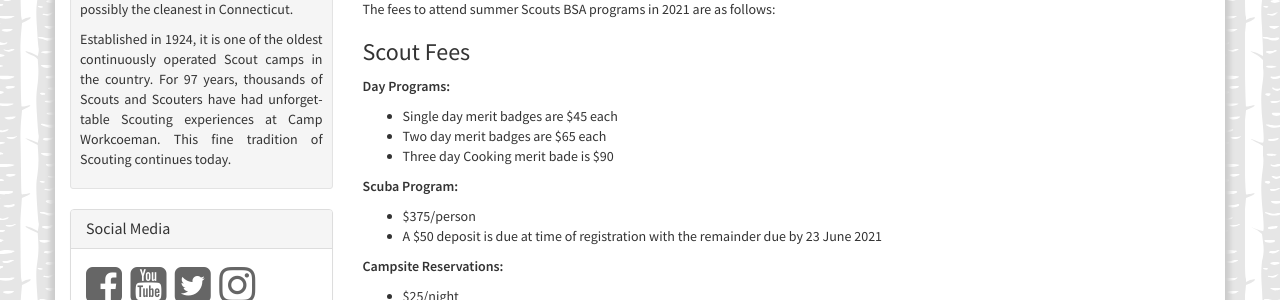
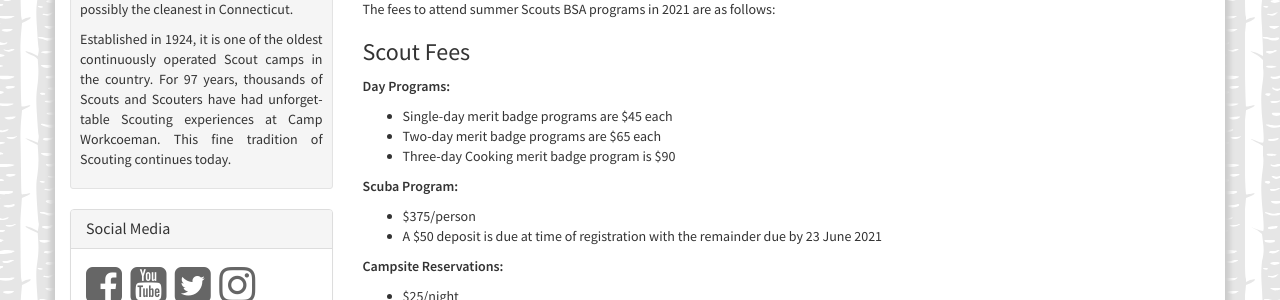
Before and after one commit to campworkcoeman/campworkcoeman.org, a Jekyll site: the page built from scouts-bsa/fees/index.md, in a window 1280 px wide. Shown: the part 640-940 px from the top of the page. Built offline with Jekyll 4.4.1, drawn with Linux system fonts in a browser that asks for light colours; nearby versions of some CDN libraries; Markdown is read by kramdown in place of the engine named in the settings.

Commit message:
Fix typo.

```diff
--- a/scouts-bsa/fees/index.md
+++ b/scouts-bsa/fees/index.md
@@ -18,9 +18,9 @@ The fees to attend summer Scouts BSA programs in 2021 are as follows:
 
 **Day Programs:**
 
-* Single day merit badges are $45 each
-* Two day merit badges are $65 each
-* Three day Cooking merit bade is $90
+* Single-day merit badge programs are $45 each
+* Two-day merit badge programs are $65 each
+* Three-day Cooking merit badge program is $90
 
 **Scuba Program:**
 
```
